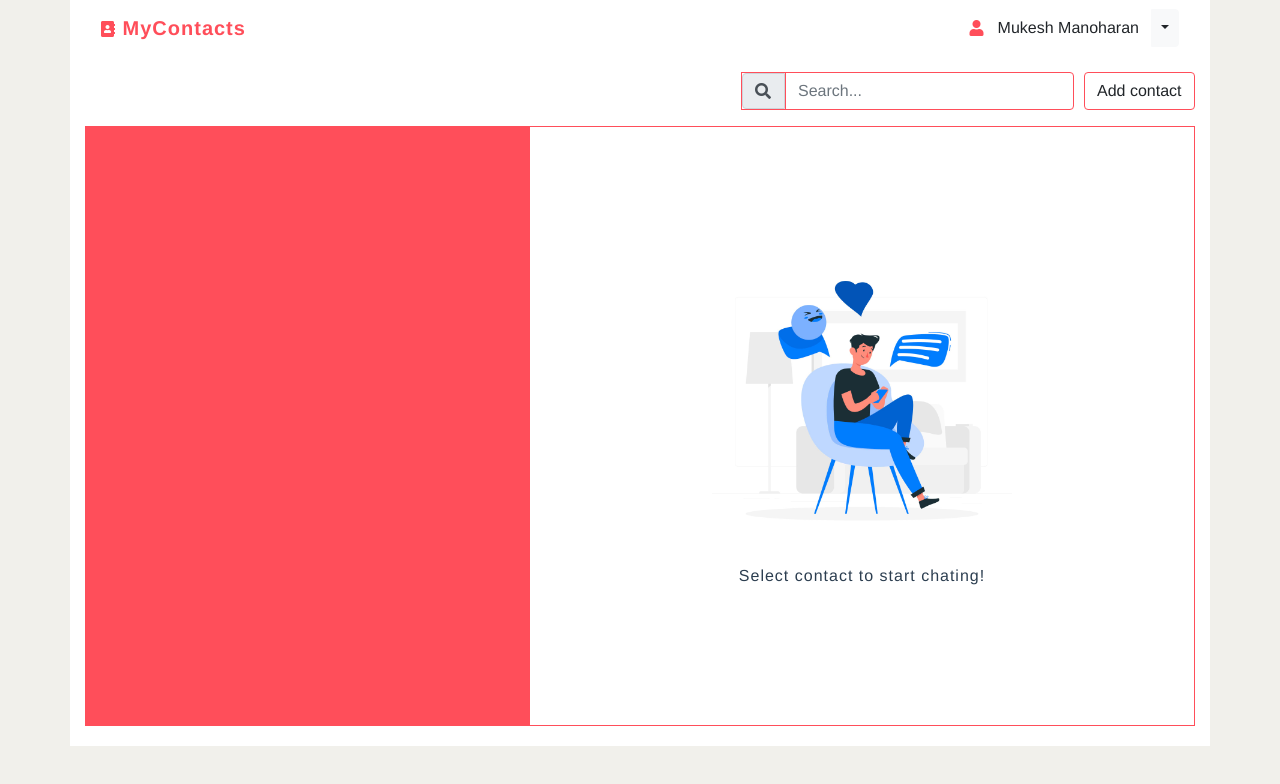
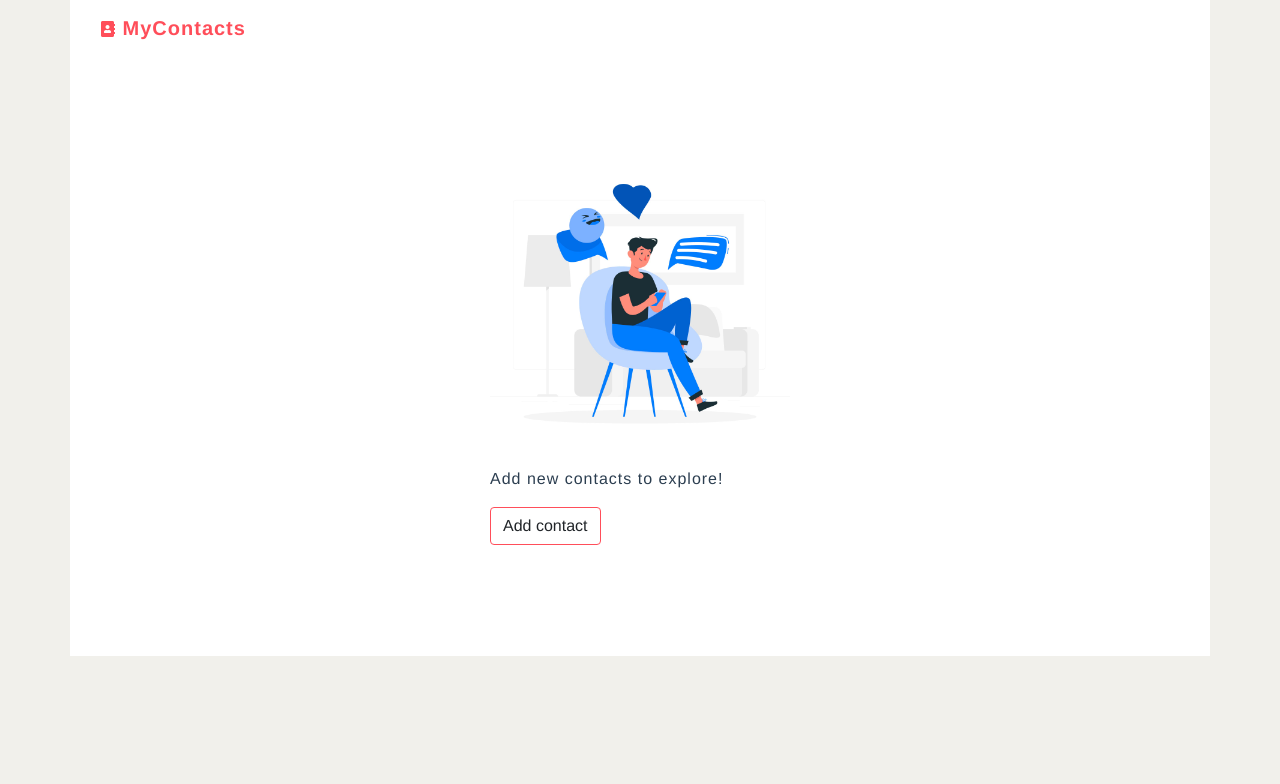
Before and after one commit to MukeshMano19/MyContacts, a Vue app: page /#/ in a window 1280 px wide. Shown: the top 784 px of the page. Built offline with nearby package versions, Linux system fonts and the light colour scheme.

Commit message:
Overall application setup is completed

```diff
--- a/src/components/Chat.vue
+++ b/src/components/Chat.vue
@@ -1,14 +1,23 @@
 <template>
-  <div class="chat card">
+  <div class="chat card" :style="{'border': contacts.length > 1 ? '1px solid #ff4e5a' : 'none'}">
     <div class="flex-container" v-if="!selectedChat.id">
       <div>
         <img src="../assets/chat.jpg" width="300" />
-        <div>Select contact to start chating!</div>
+        <div>{{contacts.length == 1 ? 'Add one more contact to start chating!':'Select contact to start chating!'}}</div>
+        <div class="add-contact-btn mt-4" v-if="contacts.length == 1">
+          <button
+            style="border: 1px solid #ff4e5a"
+            class="btn my-2 my-sm-0"
+            type="submit"
+            data-toggle="modal"
+            data-target="#contactForm"
+          >Add contact</button>
+        </div>
       </div>
     </div>
     <div class="card-body" v-else>
       <div class="message-body">
-        <div style="font-weight:600">{{selectedChat.name}}</div>
+        <div style="font-weight:600;text-transform:uppercase">{{selectedChat.name}}</div>
         <div style="font-size:10px">{{selectedChat.phone}}</div>
         <div style="height:0.5px;background: #ff4e5a;width:100%" class="mt-1 mb-4"></div>
         <div class="conversions-body">
@@ -46,7 +55,7 @@ import { mapState } from "vuex";
 
 export default {
   computed: {
-    ...mapState(["selectedChat"])
+    ...mapState(["selectedChat", "contacts"])
   }
 };
 </script>
@@ -54,7 +63,6 @@ export default {
 <style>
 .chat.card {
   height: 600px;
-  border: 1px solid #ff4e5a;
   border-radius: 0px;
 }
 
@@ -79,7 +87,7 @@ export default {
   flex: 100%;
 }
 
-.conversions-body{
+.conversions-body {
   height: 420px;
   overflow-y: auto;
 }
--- a/src/components/Home.vue
+++ b/src/components/Home.vue
@@ -2,13 +2,14 @@
   <div class="container">
     <nav class="navbar">
       <span class="app-name navbar-brand mb-0 h1">
-         <i class="fas fa-address-book" style="font-size:16px;"></i>
-        MyContacts</span>
+        <i class="fas fa-address-book" style="font-size:16px;"></i>
+        MyContacts
+      </span>
 
-      <form class="form-inline">
+      <form class="form-inline" v-if="contacts.length">
         <i class="fas fa-user" style="font-size:16px;color:#ff4e5a"></i>
         <div class="btn-group">
-          <button  class="btn btn-disabled">Mukesh Manoharan</button>
+          <button class="btn btn-disabled">{{logeedInUser.id ? logeedInUser.name : ''}}</button>
           <button
             type="button"
             class="btn btn-light dropdown-toggle dropdown-toggle-split"
@@ -19,26 +20,45 @@
             <span class="sr-only">Toggle Dropdown</span>
           </button>
           <div class="dropdown-menu">
-            <a class="dropdown-item" href="#">Action</a>
-            <a class="dropdown-item" href="#">Another action</a>
-            <a class="dropdown-item" href="#">Something else here</a>
-            <div class="dropdown-divider"></div>
-            <a class="dropdown-item" href="#">Separated link</a>
+            <div v-for="(i,idx) in contacts" :key="i.id" v-show="logeedInUser.id != i.id">
+              <span class="dropdown-item users" @click="setLoggedInUser(i)">
+                <i class="fas fa-user-circle pr-2"></i>
+                {{i.name}}
+              </span>
+              <div
+                class="dropdown-divider"
+                v-if="contacts.length > 1 && contacts.length - 1 != idx"
+              ></div>
+            </div>
           </div>
         </div>
         <i class="fas fa-comments pl-4 navbar-chat" @click="openNav()"></i>
       </form>
     </nav>
-    <action-bar @setSearch="searchText = $event"></action-bar>
+    <action-bar @setSearch="searchText = $event" v-if="contacts.length > 1"></action-bar>
     <contact-form></contact-form>
 
     <div id="nav-drawer" class="sidenav">
       <a href="javascript:void(0)" class="closebtn" @click="closeNav()">&times;</a>
       <chat></chat>
     </div>
-
-    <div class="main-content">
-      <contact-list class="list" :contacts="filteredContacts"></contact-list>
+    <div class="empty-handle" v-if="!contacts.length">
+        <div>
+          <img src="../assets/chat.jpg" width="300" />
+          <div>Add new contacts to explore!</div>
+          <div class="add-contact-btn mt-3">
+            <button
+              style="border: 1px solid #ff4e5a"
+              class="btn my-2 my-sm-0"
+              type="submit"
+              data-toggle="modal"
+              data-target="#contactForm"
+            >Add contact</button>
+        </div>
+      </div>
+    </div>
+    <div class="main-content" v-if="contacts.length">
+      <contact-list class="list" :contacts="filteredContacts" v-if="contacts.length > 1"></contact-list>
       <chat class="chat"></chat>
     </div>
   </div>
@@ -49,7 +69,7 @@ import ActionBar from "./ActionBar";
 import ContactList from "./ContactList";
 import ContactForm from "./ContactForm";
 import Chat from "./Chat";
-import {mapState} from "vuex";
+import { mapState, mapMutations } from "vuex";
 
 export default {
   name: "Home",
@@ -61,10 +81,11 @@ export default {
   },
   data() {
     return {
-      searchText: ''
+      searchText: ""
     };
   },
   methods: {
+    ...mapMutations(["setLoggedInUser"]),
     openNav() {
       document.getElementById("nav-drawer").style.width = "330px";
     },
@@ -73,11 +94,14 @@ export default {
     }
   },
   computed: {
-    ...mapState(["contacts"]),
-    filteredContacts(){
+    ...mapState(["contacts", "logeedInUser"]),
+    filteredContacts() {
       return this.contacts.filter(c => {
-        return c.name.toLowerCase().match(this.searchText.toLowerCase());
-      })
+        return (
+          this.logeedInUser.id != c.id &&
+          c.name.toLowerCase().match(this.searchText.toLowerCase())
+        );
+      });
     }
   }
 };
@@ -96,6 +120,7 @@ export default {
 
 .main-content {
   display: flex;
+  justify-content: center;
   padding-bottom: 20px;
 }
 
@@ -115,8 +140,8 @@ export default {
   z-index: 1;
   top: 0;
   right: 0;
- background: #f1f0eb;
- overflow-x: hidden;
+  background: #f1f0eb;
+  overflow-x: hidden;
   transition: 0.5s;
   padding-top: 60px;
 }
@@ -144,6 +169,18 @@ export default {
 
 .navbar-chat {
   display: none;
+}
+
+.users {
+  font-size: 14px;
+  cursor: pointer;
+}
+
+.empty-handle {
+  display: flex;
+  height: 600px;
+  justify-content: center;
+  align-items: center;
 }
 
 @media only screen and (max-width: 768px) {
--- a/src/store/index.js
+++ b/src/store/index.js
@@ -5,6 +5,7 @@ Vue.use(Vuex)
 
 export default new Vuex.Store({
     state: {
+        logeedInUser: { id: '' },
         contacts: [],
         selectedContact: {},
         selectedChat: {},
@@ -16,6 +17,9 @@ export default new Vuex.Store({
         },
     },
     mutations: {
+        setLoggedInUser(state, user) {
+            state.logeedInUser = user
+        },
         setSelectedContact(state, contact) {
             state.selectedContact = contact
         },
@@ -23,6 +27,9 @@ export default new Vuex.Store({
             state.selectedChat = chat
         },
         addNewContact(state, contact) {
+            if (!state.contacts.length) {
+                state.logeedInUser = contact
+            }
             state.contacts.push(contact)
         },
         updateContact(state, contact) {
```
